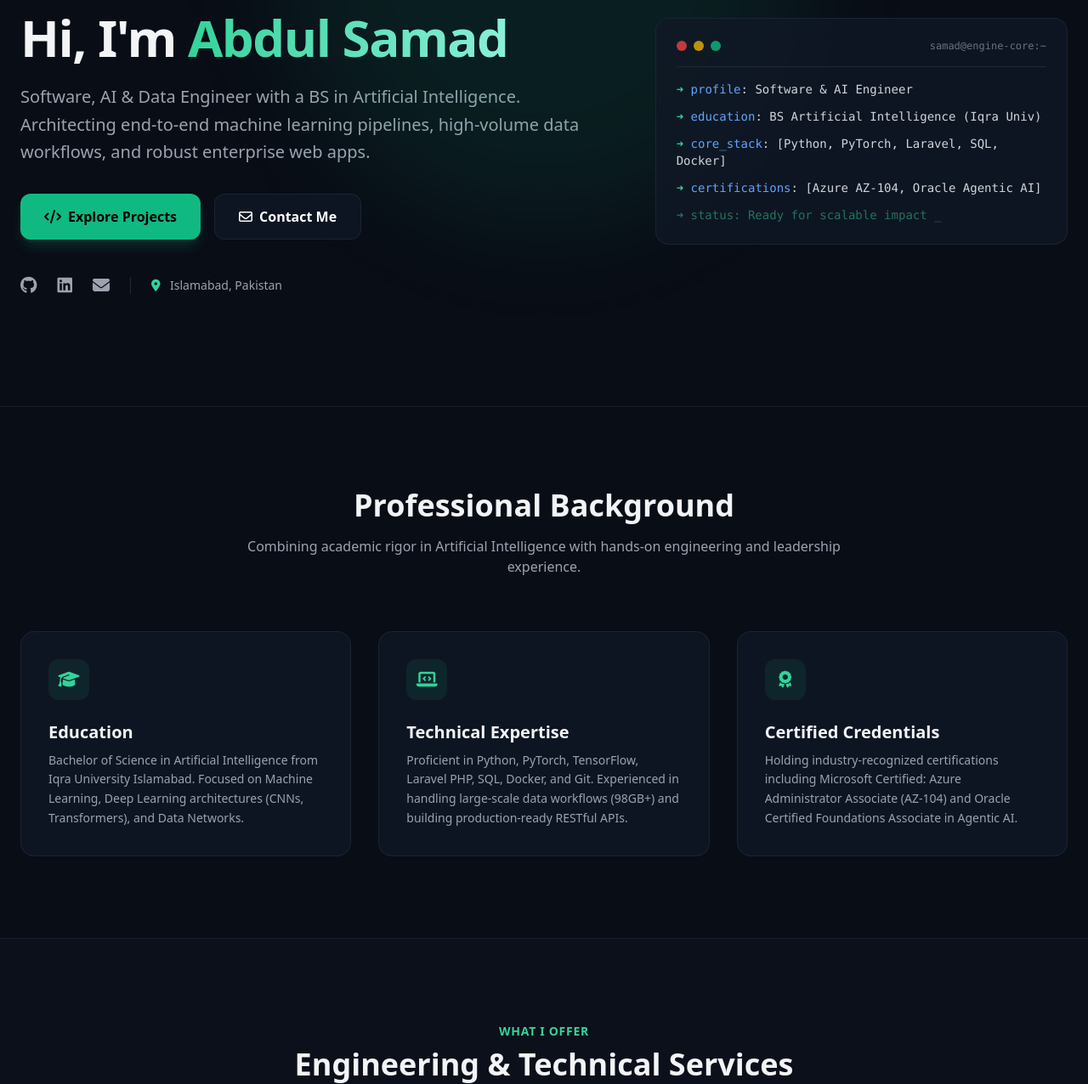
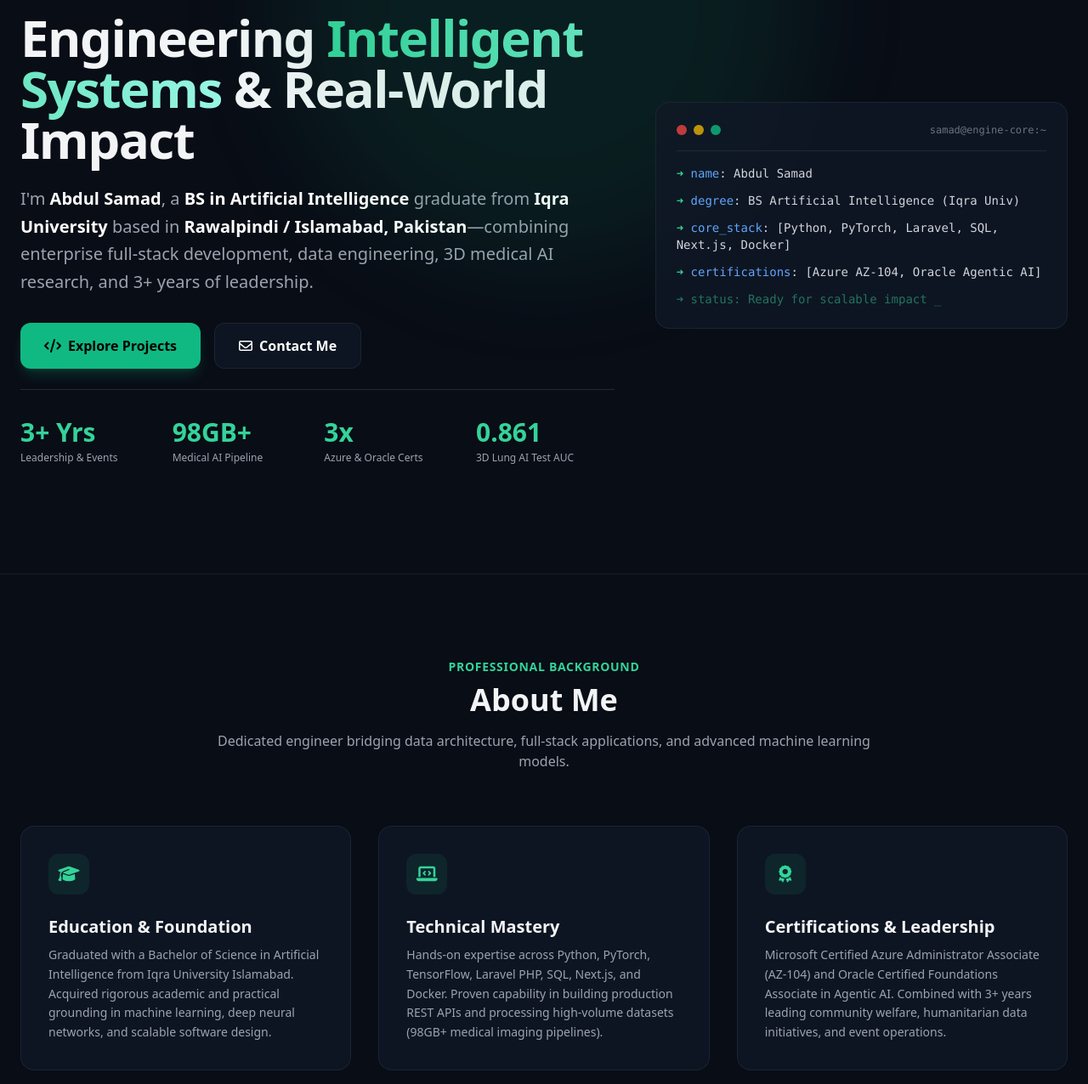
Before and after one commit to samad-ai00/samad-portfolio, a plain HTML site: page index.html in a window 1280 px wide. Shown: the part 216-1492 px from the top of the page at 85% size. Drawn offline with nearby package versions, Linux system fonts and the light colour scheme.

Commit message:
Update portfolio with full info and remove CGPA

```diff
--- a/index.html
+++ b/index.html
@@ -3,7 +3,7 @@
 <head>
     <meta charset="UTF-8">
     <meta name="viewport" content="width=device-width, initial-scale=1.0">
-    <title>Abdul Samad — Software, AI & Data Engineer Portfolio</title>
+    <title>Abdul Samad Portfolio — Software, AI & Data Engineer</title>
     <!-- Tailwind CSS CDN -->
     <script src="https://cdn.tailwindcss.com"></script>
     <script>
@@ -61,13 +61,13 @@
         <div class="max-w-7xl mx-auto grid grid-cols-1 lg:grid-cols-12 gap-12 items-center">
             <div class="lg:col-span-7 space-y-6">
                 <div class="inline-flex items-center gap-2 px-3.5 py-1.5 rounded-full bg-emerald-500/10 border border-emerald-500/30 text-emerald-400 text-xs font-semibold tracking-wide">
-                    <span class="w-2 h-2 rounded-full bg-emerald-400 animate-pulse"></span> Available for AI & Engineering Roles
+                    <span class="w-2 h-2 rounded-full bg-emerald-400 animate-pulse"></span> Software, AI & Data Engineer | Full-Stack Developer
                 </div>
                 <h1 class="text-4xl sm:text-6xl font-black tracking-tight leading-tight">
-                    Hi, I'm <span class="text-transparent bg-clip-text bg-gradient-to-r from-emerald-400 to-teal-200">Abdul Samad</span>
+                    Engineering <span class="text-transparent bg-clip-text bg-gradient-to-r from-emerald-400 to-teal-200">Intelligent Systems</span> & Real-World Impact
                 </h1>
                 <p class="text-xl text-gray-400 max-w-2xl font-normal leading-relaxed">
-                    Software, AI & Data Engineer with a BS in Artificial Intelligence. Architecting end-to-end machine learning pipelines, high-volume data workflows, and robust enterprise web apps.
+                    I'm <strong class="text-white">Abdul Samad</strong>, a <strong class="text-white">BS in Artificial Intelligence</strong> graduate from <strong class="text-white">Iqra University</strong> based in <strong class="text-white">Rawalpindi / Islamabad, Pakistan</strong>—combining enterprise full-stack development, data engineering, 3D medical AI research, and 3+ years of leadership.
                 </p>
                 <div class="flex flex-wrap gap-4 pt-2">
                     <a href="#projects" class="px-7 py-3.5 rounded-xl bg-emerald-500 text-black font-bold hover:bg-emerald-400 transition shadow-lg shadow-emerald-500/20 flex items-center gap-2">
@@ -77,11 +77,23 @@
                         <i class="fa-regular fa-envelope"></i> Contact Me
                     </a>
                 </div>
-                <div class="flex items-center gap-6 pt-4 text-gray-400">
-                    <a href="https://github.com/samad-ai00" target="_blank" class="hover:text-emerald-400 text-xl transition"><i class="fa-brands fa-github"></i></a>
-                    <a href="https://www.linkedin.com/in/abdul-samad-425522306" target="_blank" class="hover:text-emerald-400 text-xl transition"><i class="fa-brands fa-linkedin"></i></a>
-                    <a href="mailto:samadsami566@gmail.com" class="hover:text-emerald-400 text-xl transition"><i class="fa-solid fa-envelope"></i></a>
-                    <span class="text-sm border-l border-gray-800 pl-6"><i class="fa-solid fa-location-dot text-emerald-400 mr-2"></i> Islamabad, Pakistan</span>
+                <div class="grid grid-cols-2 sm:grid-cols-4 gap-4 pt-8 border-t border-gray-800">
+                    <div>
+                        <p class="text-2xl sm:text-3xl font-black text-emerald-400">3+ Yrs</p>
+                        <p class="text-xs text-gray-400 mt-1">Leadership & Events</p>
+                    </div>
+                    <div>
+                        <p class="text-2xl sm:text-3xl font-black text-emerald-400">98GB+</p>
+                        <p class="text-xs text-gray-400 mt-1">Medical AI Pipeline</p>
+                    </div>
+                    <div>
+                        <p class="text-2xl sm:text-3xl font-black text-emerald-400">3x</p>
+                        <p class="text-xs text-gray-400 mt-1">Azure & Oracle Certs</p>
+                    </div>
+                    <div>
+                        <p class="text-2xl sm:text-3xl font-black text-emerald-400">0.861</p>
+                        <p class="text-xs text-gray-400 mt-1">3D Lung AI Test AUC</p>
+                    </div>
                 </div>
             </div>
 
@@ -97,9 +109,9 @@
                         <span class="text-xs font-mono text-gray-500">samad@engine-core:~</span>
                     </div>
                     <div class="space-y-3 font-mono text-xs sm:text-sm text-gray-300">
-                        <p><span class="text-emerald-400">➜</span> <span class="text-blue-400">profile</span>: Software & AI Engineer</p>
-                        <p><span class="text-emerald-400">➜</span> <span class="text-blue-400">education</span>: BS Artificial Intelligence (Iqra Univ)</p>
-                        <p><span class="text-emerald-400">➜</span> <span class="text-blue-400">core_stack</span>: [Python, PyTorch, Laravel, SQL, Docker]</p>
+                        <p><span class="text-emerald-400">➜</span> <span class="text-blue-400">name</span>: Abdul Samad</p>
+                        <p><span class="text-emerald-400">➜</span> <span class="text-blue-400">degree</span>: BS Artificial Intelligence (Iqra Univ)</p>
+                        <p><span class="text-emerald-400">➜</span> <span class="text-blue-400">core_stack</span>: [Python, PyTorch, Laravel, SQL, Next.js, Docker]</p>
                         <p><span class="text-emerald-400">➜</span> <span class="text-blue-400">certifications</span>: [Azure AZ-104, Oracle Agentic AI]</p>
                         <p class="text-emerald-400 animate-pulse">➜ status: Ready for scalable impact _</p>
                     </div>
@@ -112,35 +124,36 @@
     <section id="about" class="py-24 px-6 border-t border-gray-800/60">
         <div class="max-w-7xl mx-auto">
             <div class="text-center max-w-3xl mx-auto mb-16">
-                <h2 class="text-3xl sm:text-4xl font-extrabold mb-4">Professional Background</h2>
-                <p class="text-gray-400">Combining academic rigor in Artificial Intelligence with hands-on engineering and leadership experience.</p>
+                <span class="text-emerald-400 text-sm font-semibold tracking-wider uppercase">Professional Background</span>
+                <h2 class="text-3xl sm:text-4xl font-extrabold mt-2 mb-4">About Me</h2>
+                <p class="text-gray-400">Dedicated engineer bridging data architecture, full-stack applications, and advanced machine learning models.</p>
             </div>
             <div class="grid grid-cols-1 md:grid-cols-3 gap-8">
                 <div class="glass-card p-8 rounded-2xl">
                     <div class="w-12 h-12 rounded-xl bg-emerald-500/10 flex items-center justify-center text-emerald-400 text-xl mb-6">
                         <i class="fa-solid fa-graduation-cap"></i>
                     </div>
-                    <h3 class="text-xl font-bold mb-2">Education</h3>
+                    <h3 class="text-xl font-bold mb-2">Education & Foundation</h3>
                     <p class="text-gray-400 text-sm leading-relaxed">
-                        Bachelor of Science in Artificial Intelligence from Iqra University Islamabad. Focused on Machine Learning, Deep Learning architectures (CNNs, Transformers), and Data Networks.
+                        Graduated with a Bachelor of Science in Artificial Intelligence from Iqra University Islamabad. Acquired rigorous academic and practical grounding in machine learning, deep neural networks, and scalable software design.
                     </p>
                 </div>
                 <div class="glass-card p-8 rounded-2xl">
                     <div class="w-12 h-12 rounded-xl bg-emerald-500/10 flex items-center justify-center text-emerald-400 text-xl mb-6">
                         <i class="fa-solid fa-laptop-code"></i>
                     </div>
-                    <h3 class="text-xl font-bold mb-2">Technical Expertise</h3>
+                    <h3 class="text-xl font-bold mb-2">Technical Mastery</h3>
                     <p class="text-gray-400 text-sm leading-relaxed">
-                        Proficient in Python, PyTorch, TensorFlow, Laravel PHP, SQL, Docker, and Git. Experienced in handling large-scale data workflows (98GB+) and building production-ready RESTful APIs.
+                        Hands-on expertise across Python, PyTorch, TensorFlow, Laravel PHP, SQL, Next.js, and Docker. Proven capability in building production REST APIs and processing high-volume datasets (98GB+ medical imaging pipelines).
                     </p>
                 </div>
                 <div class="glass-card p-8 rounded-2xl">
                     <div class="w-12 h-12 rounded-xl bg-emerald-500/10 flex items-center justify-center text-emerald-400 text-xl mb-6">
                         <i class="fa-solid fa-award"></i>
                     </div>
-                    <h3 class="text-xl font-bold mb-2">Certified Credentials</h3>
+                    <h3 class="text-xl font-bold mb-2">Certifications & Leadership</h3>
                     <p class="text-gray-400 text-sm leading-relaxed">
-                        Holding industry-recognized certifications including Microsoft Certified: Azure Administrator Associate (AZ-104) and Oracle Certified Foundations Associate in Agentic AI.
+                        Microsoft Certified Azure Administrator Associate (AZ-104) and Oracle Certified Foundations Associate in Agentic AI. Combined with 3+ years leading community welfare, humanitarian data initiatives, and event operations.
                     </p>
                 </div>
             </div>
@@ -409,7 +422,7 @@
                         </div>
                         <div>
                             <p class="text-xs text-gray-400">Location</p>
-                            <p class="text-white font-medium text-sm">Islamabad, Pakistan</p>
+                            <p class="text-white font-medium text-sm">Islamabad / Rawalpindi, Pakistan</p>
                         </div>
                     </div>
                 </div>
```
